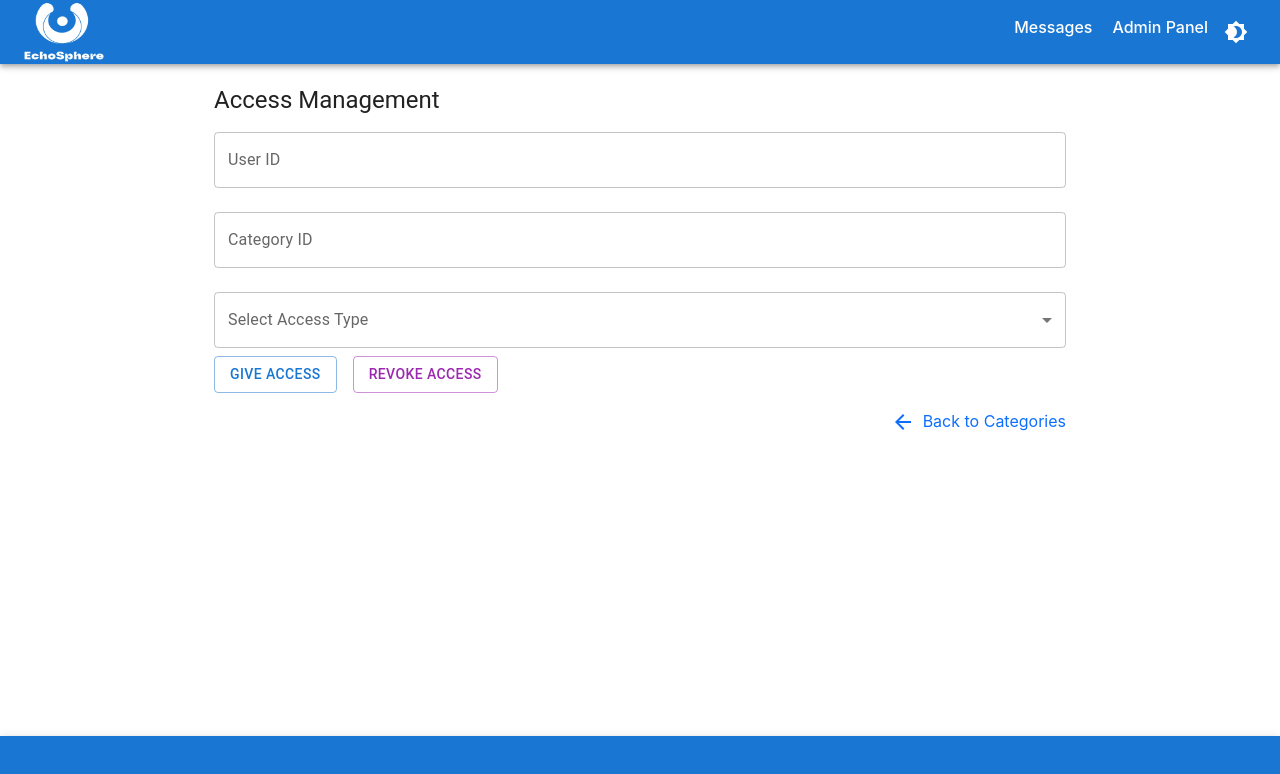
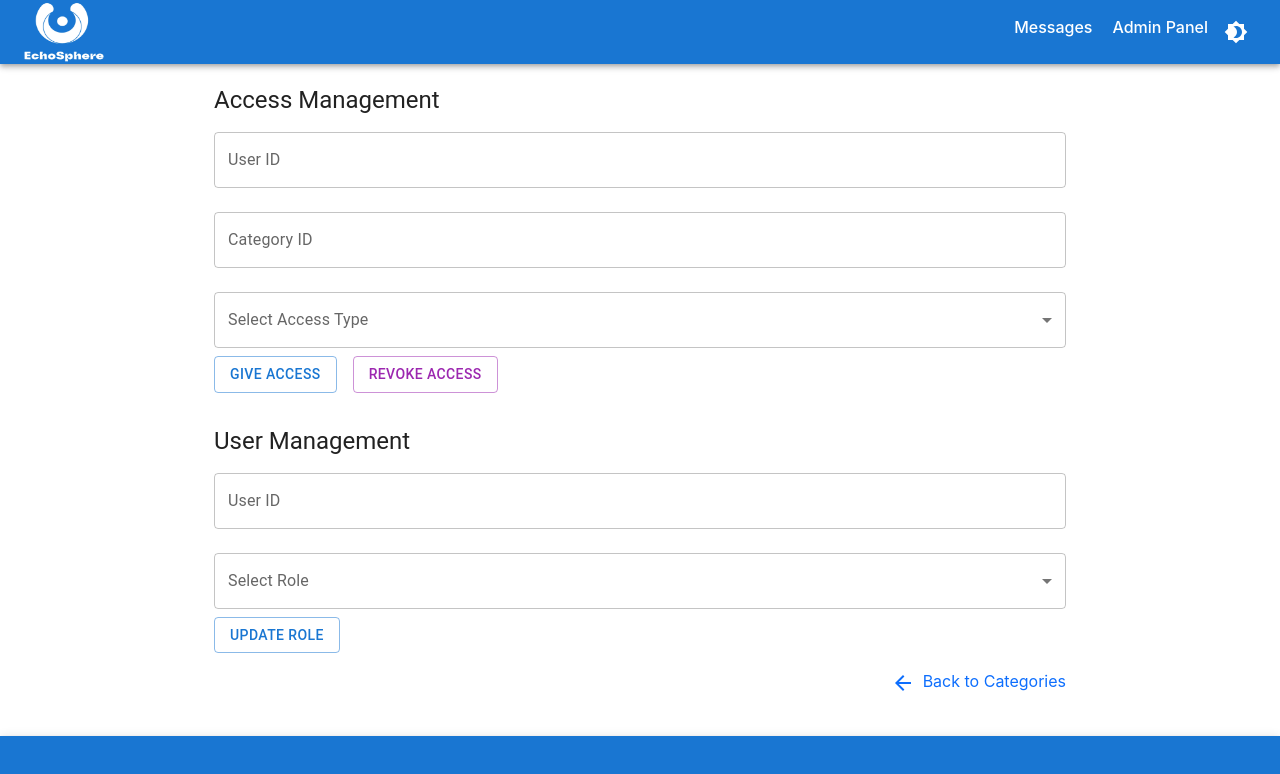
Before and after one commit to Web-Team-Project/Forum-System, a React (Create React App) app in the folder frontend/: page /admin in a window 1280 px wide. Shown: the top 774 px of the page. Built offline with nearby package versions, Linux system fonts and the light colour scheme; sample sign-in values are in the browser's storage.

Commit message:
User role management fixed

```diff
--- a/frontend/src/pages/Admin.jsx
+++ b/frontend/src/pages/Admin.jsx
@@ -18,6 +18,8 @@ const Admin = () => {
   const [username, setUsername] = useState("");
   const [categoryId, setCategoryId] = useState("");
   const [accessType, setAccessType] = useState("");
+  const [userId, setUserId] = useState("");
+  const [role, setRole] = useState("");
 
   const giveAccess = async () => {
     const token = localStorage.getItem("token");
@@ -49,6 +51,22 @@ const Admin = () => {
           },
         }
       );
+      console.log(response.data);
+    } catch (error) {
+      console.error(error);
+    }
+  };
+
+  const updateUserRole = async () => {
+    const token = localStorage.getItem("token");
+    const payload = { new_role: role };
+    try {
+      const response = await api.put(`/users/${userId}/role`, payload, {
+        headers: {
+          Authorization: `Bearer ${token}`,
+          "Content-Type": "application/json",
+        },
+      });
       console.log(response.data);
     } catch (error) {
       console.error(error);
@@ -101,6 +119,37 @@ const Admin = () => {
             </Button>
           </Stack>
         </Box>
+        <Typography component="h1" variant="h5" sx={{ marginTop: 4 }}>
+          User Management
+        </Typography>
+        <TextField
+          variant="outlined"
+          margin="normal"
+          fullWidth
+          label="User ID"
+          value={userId}
+          onChange={(e) => setUserId(e.target.value)}
+        />
+        <TextField
+          select
+          variant="outlined"
+          margin="normal"
+          fullWidth
+          label="Select Role"
+          value={role}
+          onChange={(e) => setRole(e.target.value)}
+        >
+          <MenuItem value="">Select Role</MenuItem>
+          <MenuItem value="admin">Admin</MenuItem>
+          <MenuItem value="user">User</MenuItem>
+        </TextField>
+        <Box sx={{ display: "flex", justifyContent: "space-between" }}>
+          <Stack direction="row" spacing={2}>
+            <Button variant="outlined" color="primary" onClick={updateUserRole}>
+              Update Role
+            </Button>
+          </Stack>
+        </Box>
         <Box sx={{ textAlign: "right", marginTop: 2 }}>
           <Link to="/categories" style={{ textDecoration: "none" }}>
             <ArrowBack sx={{ marginRight: 1 }} />
```
Also changed, not shown: 1 other file (tests, documents, lock files or other folders).
